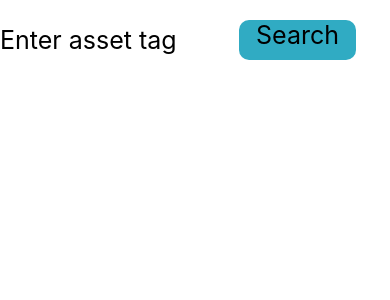
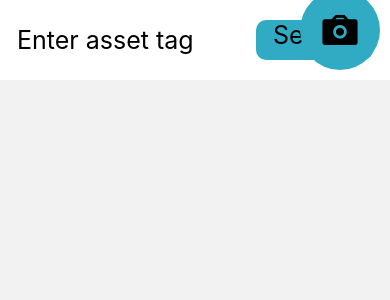
Before and after one commit to nav01/special-engine, a React Native app: screen / in a window 390 px wide. Shown: the top 300 px of the page. Built offline with nearby package versions, Linux system fonts and the light colour scheme.

Commit message:
Implement barcode scanning via camera with navigation

```diff
--- a/App.js
+++ b/App.js
@@ -1,10 +1,10 @@
-
 import { StyleSheet, View, StatusBar } from 'react-native';
 import { NavigationContainer } from '@react-navigation/native';
 import { createNativeStackNavigator } from '@react-navigation/native-stack';
 
 import Main from './components/Main';
 import Asset from './components/Asset';
+import ScannerView from './components/ScannerView';
 
 const Stack = createNativeStackNavigator();
 
@@ -23,6 +23,7 @@ export default function App() {
       <Stack.Navigator initialRouteName="Main" >
         <Stack.Screen name="Main" component={MainScreen} options={{ headerShown: false }} />
         <Stack.Screen name="Asset" component={Asset} options = {{ headerTitleAlign: 'center' }} />
+        <Stack.Screen name="ScannerView" component={ScannerView} options = {{ title: 'Scan Asset', headerTitleAlign: 'center' }} />
       </Stack.Navigator>
     </NavigationContainer>
   );
@@ -30,8 +31,6 @@ export default function App() {
 
 const styles = StyleSheet.create({
   container: {
-    flex: 1,
     backgroundColor: '#fff',
-    alignItems: 'center',
   },
 });
--- a/components/Asset.js
+++ b/components/Asset.js
@@ -6,6 +6,7 @@ export default function Asset({ route, navigation }) {
     const { asset } = route.params;
 
     navigation.setOptions({title: `Asset - ${asset['asset_tag']}`});
+
     return (
         <View style={{height: '100%', width: '100%', alignItems: 'center', backgroundColor: 'white'}}>
             <Image source={{uri: asset['image']}} style={styles.assetImage}/>
--- a/components/AssetSearch.js
+++ b/components/AssetSearch.js
@@ -1,51 +1,48 @@
-import React, { useState } from 'react';
+import React, { useState, useEffect } from 'react';
 import { ToastAndroid, Platform, Pressable, StyleSheet, Text, TextInput, View } from 'react-native';
 
-import { SNIPE_IT_PROXY_API_URL } from "@env";
+import { fetchAsset } from './Utils';
+import ScanAction from './ScanAction';
 
 export default function AssetSearch({ navigation }) {
 
-    const [assetTag, setText] = useState('');
+    const [assetTag, setAssetTag] = useState('');
 
-    const fetchAsset = (asset_tag) => {
-        fetch(SNIPE_IT_PROXY_API_URL + `/hardware/bytag/${asset_tag}`)
-            .then(response =>  response.json())
-            .then(json => {
-              if(!('status' in json))
-                navigation.navigate('Asset', {asset: json});
-              else {
-                if (Platform.OS == 'android')
-                  ToastAndroid.show('Asset not found', ToastAndroid.SHORT);
-              }
+    const assetFetchSuccess = (asset) => {
+      navigation.navigate('Asset', {asset: asset});
+    }
 
-            })
-            .catch(error => console.error(error));
+    const assetFetchFailure = (assetTag) => {
+      if (Platform.OS == 'android')
+        ToastAndroid.show(`Asset ${assetTag} not found`, ToastAndroid.LONG);
     }
 
     return (
-      <View style={styles.searchAsset}>
+      <View style={{height: '100%', width: '100%'}}>
+        <View style={styles.searchAsset}>
           <TextInput
               style={{height: 80, fontSize: 25, width: '60%', marginRight: 5}}
               placeholder="Enter asset tag"
-              onChangeText={newText => setText(newText)}
+              onChangeText={newText => setAssetTag(newText)}
               defaultValue={assetTag}
           />
-          <Pressable onPress={() => fetchAsset(assetTag)} style={({pressed}) =>
+          <Pressable onPress={() => fetchAsset(assetTag, assetFetchSuccess, assetFetchFailure)} style={({pressed}) =>
               [{
                   width: '30%', alignItems: 'center', borderRadius: 10, backgroundColor: pressed? '#b1e2ec' :'#30abc3'
               }]}
               >
               <Text style={{height: 40, fontSize: 25}}>Search</Text>
           </Pressable>
+        </View>
+        <ScanAction scanning={false} navigation={navigation} />
       </View>
     );
   }
 
-
 const styles = StyleSheet.create({
     searchAsset: {
       flexDirection: 'row',
-      backgroundColor: '#fff',
       alignItems: 'center',
-    },
+      justifyContent: 'center',
+    }
   });
--- /dev/null
+++ b/components/ScanAction.js
@@ -0,0 +1,29 @@
+import { AntDesign } from "@expo/vector-icons"
+import { StyleSheet, Pressable } from "react-native";
+import React from 'react';
+
+export default function ScanAction({ scanning, navigation }) {
+    const launchScreen = () => {
+        scanning ? navigation.navigate('Main') : navigation.navigate('ScannerView');
+    }
+    return (
+        <Pressable onPress={launchScreen} style={styles.scanAction}>
+          <AntDesign name='camera' size={40}  />
+        </Pressable>
+    );
+}
+
+const styles = StyleSheet.create({
+    scanAction: {
+        height: '100%',
+        alignItems: 'center',
+        justifyContent: 'center',
+        width: 80,
+        height: 80,
+        borderRadius: 40,
+        backgroundColor: '#30abc3',
+        position: 'absolute',
+        bottom: 10,
+        right: 10,
+    }
+});
--- /dev/null
+++ b/components/ScannerView.js
@@ -0,0 +1,57 @@
+import React, { useState, useEffect } from 'react';
+import { View, Pressable, StyleSheet, ToastAndroid, Platform } from 'react-native';
+import { BarCodeScanner } from 'expo-barcode-scanner';
+import { AntDesign } from "@expo/vector-icons";
+
+import ScanAction from "./ScanAction";
+import { fetchAsset } from './Utils';
+import { backgroundColor } from 'react-native/Libraries/Components/View/ReactNativeStyleAttributes';
+
+export default function ScannerView({ navigation }) {
+    const [scanned, setScanned] = useState(false);
+    const [hasPermission, setHasPermission] = useState(null);
+
+    useEffect(() => {
+        (async () => {
+          const { status } = await BarCodeScanner.requestPermissionsAsync();
+          setHasPermission(status === 'granted');
+        })();
+      }, []);
+
+    const fetchAssetSuccess = (asset) => navigation.navigate('Asset', {asset});
+
+    const fetchAssetFailure = (assetTag) => {
+        if (Platform.OS == 'android')
+          ToastAndroid.show(`Asset ${assetTag} not found. Tap barcode to enable scanning again.`, ToastAndroid.LONG);
+    }
+
+    const handleBarCodeScanned = ({ data }) => {
+        setScanned(true);
+        fetchAsset(data, fetchAssetSuccess, fetchAssetFailure);
+    };
+
+    return (
+        <View style={{height: '100%', width: '100%'}}>
+            <BarCodeScanner
+                onBarCodeScanned={scanned ? undefined: handleBarCodeScanned}
+                style={[StyleSheet.absoluteFillObject, {backgroundColor: 'black'}]}
+            />
+            {scanned && <Pressable onPress={() => setScanned(false)} style={styles.scanAgain}><AntDesign name='barcode' size={40} /></Pressable>}
+            <ScanAction scanning={true} navigation={navigation}/>
+        </View>
+    );
+}
+
+const styles = StyleSheet.create({
+    scanAgain: {
+        alignItems: 'center',
+        justifyContent: 'center',
+        width: 60,
+        height: 60,
+        borderRadius: 30,
+        backgroundColor: '#30abc3',
+        position: 'absolute',
+        bottom: 150,
+        right: 10,
+    }
+});
--- /dev/null
+++ b/components/Utils.js
@@ -0,0 +1,14 @@
+import { SNIPE_IT_PROXY_API_URL } from "@env";
+
+export const fetchAsset = (assetTag, success, fail) => {
+    fetch(SNIPE_IT_PROXY_API_URL + `/hardware/bytag/${assetTag}`)
+        .then(response =>  response.json())
+        .then(json => {
+          if(!('status' in json))
+            success(json);
+          else {
+            fail(assetTag);
+          }
+        })
+        .catch(error => console.error(error));
+}
--- a/package.json
+++ b/package.json
@@ -12,7 +12,9 @@
   "dependencies": {
     "@react-navigation/native": "^6.0.10",
     "@react-navigation/native-stack": "^6.6.2",
-    "expo": "~44.0.0",
+    "expo": "^44.0.6",
+    "expo-barcode-scanner": "~11.2.0",
+    "expo-camera": "~12.1.2",
     "expo-status-bar": "~1.2.0",
     "react": "17.0.1",
     "react-dom": "17.0.1",
```
Also changed, not shown: 1 other file (tests, documents, lock files or other folders).
